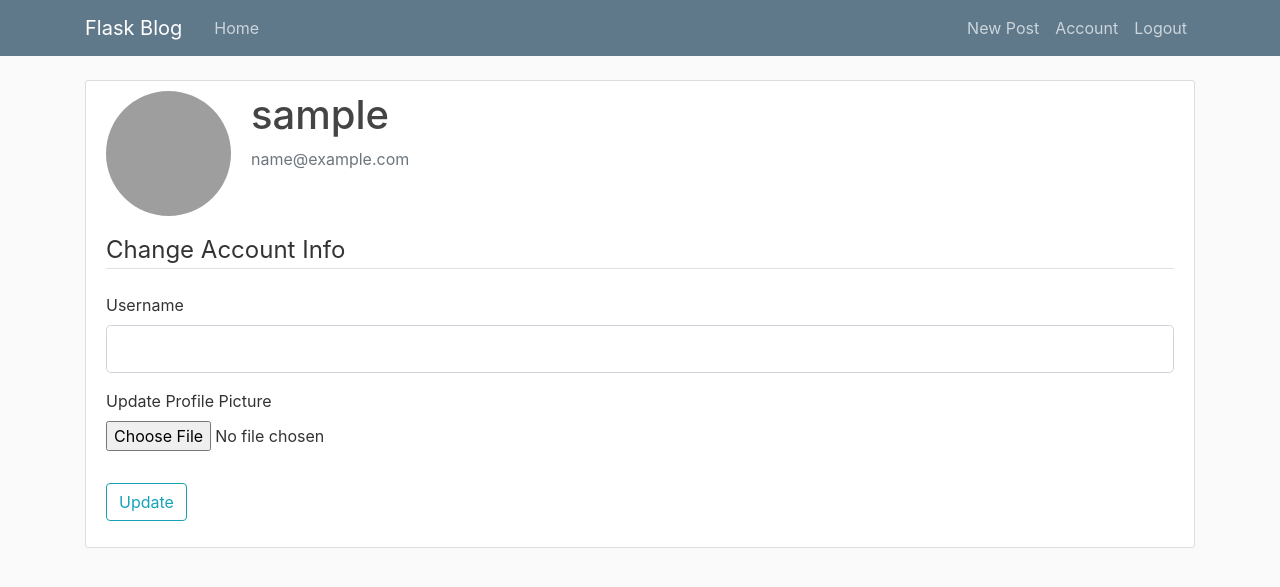
After one commit to sakr2000/BlogProject-Flask, a Flask app: page /account in a window 1280 px wide. The commit adds this page. Shown: the top 587 px of the page. Run offline with Flask 3, Linux system fonts and the light colour scheme; the visitor is signed in with stand-in values (Sample User, id 1); some libraries are stand-ins or nearby versions; grey boxes are pictures that could not be loaded.

Commit message:
Finished Posts : create,update,delete posts

```diff
--- a/flaskblog/forms.py
+++ b/flaskblog/forms.py
@@ -1,7 +1,9 @@
 from flask_wtf import FlaskForm
+from flask_wtf.file import FileField, FileAllowed
 from wtforms import StringField, PasswordField, SubmitField, BooleanField
 from wtforms.validators import DataRequired, Email, EqualTo,Length,ValidationError
 from flaskblog.models import User
+from flask_login import current_user
 
 class registerForm(FlaskForm):
     username = StringField('Username', validators=[DataRequired(),Length(min=2,max=20)])
@@ -25,3 +27,20 @@ class loginForm(FlaskForm):
     password = PasswordField('Password', validators=[DataRequired()])
     remember = BooleanField('Remember Me')
     submit = SubmitField('Login')
+
+
+class updateAccountForm(FlaskForm):
+    username = StringField('Username', validators=[DataRequired(),Length(min=2,max=20)])
+    picture = FileField('Update Profile Picture',validators=[FileAllowed(['jpg','png'])])
+    submit = SubmitField('Update')
+
+    def validate_username(self,username):
+        if username.data != current_user.username:
+            user = User.query.filter_by(username=username.data).first()
+            if user:
+                raise ValidationError('This username is taken. Please choose a different one.')
+
+class postForm(FlaskForm):
+    title = StringField('Title', validators=[DataRequired()])
+    content = StringField('Content', validators=[DataRequired()])
+    submit = SubmitField('Post')
--- a/flaskblog/models.py
+++ b/flaskblog/models.py
@@ -9,7 +9,7 @@ class User(db.Model, UserMixin):
     id = db.Column(db.Integer, primary_key=True)
     username = db.Column(db.String(20), unique=True, nullable=False)
     email = db.Column(db.String(120), unique=True, nullable=False)
-    image_file = db.Column(db.String(20), nullable=False, default='default.jpg')
+    image_file = db.Column(db.String(20), nullable=False, default='default.png')
     password = db.Column(db.String(60), nullable=False)
     posts = db.relationship('Post', backref='author', lazy=True)
 
--- a/flaskblog/routes.py
+++ b/flaskblog/routes.py
@@ -1,14 +1,17 @@
-from flask import render_template,redirect,url_for,flash
+import  os,secrets
+from PIL import Image
+from flask import render_template,redirect,url_for,flash,request,abort
 from flaskblog import app,db,bcrypt
-from flaskblog.forms import loginForm, registerForm
-from flaskblog.models import User
+from flaskblog.forms import loginForm, registerForm,updateAccountForm,postForm
+from flaskblog.models import User,Post
 from flask_login import login_user,logout_user,login_required,current_user
 
 
 @app.route('/')
 @app.route('/home')
 def home():
-    return render_template('home.html')
+    posts = Post.query.all()
+    return render_template('home.html',posts=posts)
 
 @app.route('/login',methods=['GET','POST'])
 def login():
@@ -46,7 +49,78 @@ def logout():
     logout_user()
     return redirect(url_for('login'))
 
-@app.route('/account')
+
+def save_picture(form_picture):
+    random_hex = secrets.token_hex(8)
+    _, f_ext = os.path.splitext(form_picture.filename)
+    picture_fn = random_hex + f_ext
+    picture_path = os.path.join(app.root_path, 'static/profile_pics', picture_fn)
+
+    output_size = (125, 125)
+    i = Image.open(form_picture)
+    i.thumbnail(output_size)
+    i.save(picture_path)
+
+    return picture_fn
+
+
+@app.route('/account',methods=['GET','POST'])
 @login_required
 def account():
-    return render_template('account.html')
+    form = updateAccountForm()
+    if form.validate_on_submit():
+        if form.picture.data:
+            picture_file = save_picture(form.picture.data)
+            current_user.image_file = picture_file
+        current_user.username = form.username.data
+        db.session.commit()
+        flash('Your account has been updated!', 'success')
+        return redirect(url_for('account'))
+    image_file = url_for('static', filename='profile_pics/' + current_user.image_file)
+    return render_template('account.html',title='Account',form=form,image_file=image_file)
+
+@app.route('/posts/new',methods=['GET','POST'])
+@login_required
+def new_post():
+    form = postForm()
+    if form.validate_on_submit():
+        post = Post(title=form.title.data, content=form.content.data, author=current_user)
+        db.session.add(post)
+        db.session.commit()
+        flash('Your post has been created!', 'success')
+        return redirect(url_for('home'))
+    return render_template('create_post.html',title='New Post',form=form,legend='New Post')
+
+@app.route('/posts/<int:post_id>')
+def post(post_id):
+    post = Post.query.get_or_404(post_id)
+    return render_template('post.html',title=post.title, post=post)
+
+@app.route('/posts/<int:post_id>/update',methods=['GET','POST'])
+@login_required
+def update_post(post_id):
+    post = Post.query.get_or_404(post_id)
+    if post.author != current_user:
+        abort(403)
+    form = postForm()
+    if form.validate_on_submit():
+        post.title = form.title.data
+        post.content = form.content.data
+        db.session.commit()
+        flash('Your post has been updated!', 'success')
+        return redirect(url_for('post', post_id=post.id))
+    elif request.method == 'GET':
+        form.title.data = post.title
+        form.content.data = post.content
+    return render_template('create_post.html',title='Update Post',form=form,legend='Update Post')
+
+@app.route('/posts/<int:post_id>/delete',methods=['POST'])
+@login_required
+def delete_post(post_id):
+    post = Post.query.get_or_404(post_id)
+    if post.author != current_user:
+        abort(403)
+    db.session.delete(post)
+    db.session.commit()
+    flash('Your post has been deleted!', 'success')
+    return redirect(url_for('home'))
--- /dev/null
+++ b/flaskblog/templates/account.html
@@ -0,0 +1,48 @@
+{%extends "layout.html"%}
+
+{%block content%}
+<div class="col-md-12">
+    <div class="content-section">
+        <div class="media">
+            <img class="rounded-circle account-img" src="{{image_file}}">
+            <div class="media-body">
+                <h2 class="account-heading">{{current_user.username}}</h2>
+                <p class="text-secondary">{{current_user.email}}</p>
+            </div>
+        </div>
+        <form method="POST" action="" enctype="multipart/form-data">
+            {{ form.hidden_tag() }}
+            <fieldset class="form-group">
+                <legend class="border-bottom mb-4">Change Account Info</legend>
+                <div class="form-group">
+                    {{ form.username.label(class="form-control-label") }}
+
+                    {% if form.username.errors %}
+                        {{ form.username(class="form-control form-control-lg is-invalid") }}
+                        <div class="invalid-feedback">
+                            {% for error in form.username.errors %}
+                                <span>{{ error }}</span>
+                            {% endfor %}
+                        </div>
+                    {% else %}
+                        {{ form.username(class="form-control form-control-lg") }}
+                    {% endif %}
+                </div>
+                <div class="form-group">
+                    {{ form.picture.label() }}
+                    {{ form.picture(class="form-control-file") }}
+                    {% if form.picture.errors %}
+                        {% for error in form.picture.errors %}
+                            <span class="text-danger">{{ error }}</span><br>
+                        {% endfor %}
+                    {% endif %}
+                </div>
+            </fieldset>
+            <div class="form-group">
+                {{ form.submit(class="btn btn-outline-info") }}
+            </div>
+        </form>
+    </div>
+</div>
+
+{%endblock content%}
--- a/flaskblog/templates/layout.html
+++ b/flaskblog/templates/layout.html
@@ -32,6 +32,7 @@
             <!-- Navbar Right Side -->
             <div class="navbar-nav">
                 {% if current_user.is_authenticated %}
+                    <a class="nav-item nav-link" href="{{url_for('new_post')}}">New Post</a>
                     <a class="nav-item nav-link" href="{{url_for('account')}}">Account</a>
                     <a class="nav-item nav-link" href="{{url_for('logout')}}">Logout</a>
                 {% else %}
```
Also changed, not shown: flaskblog/templates/Create_post.html (added, +42 -0 lines), flaskblog/templates/home.html (+13 -1 lines), flaskblog/templates/post.html (added, +41 -0 lines).
